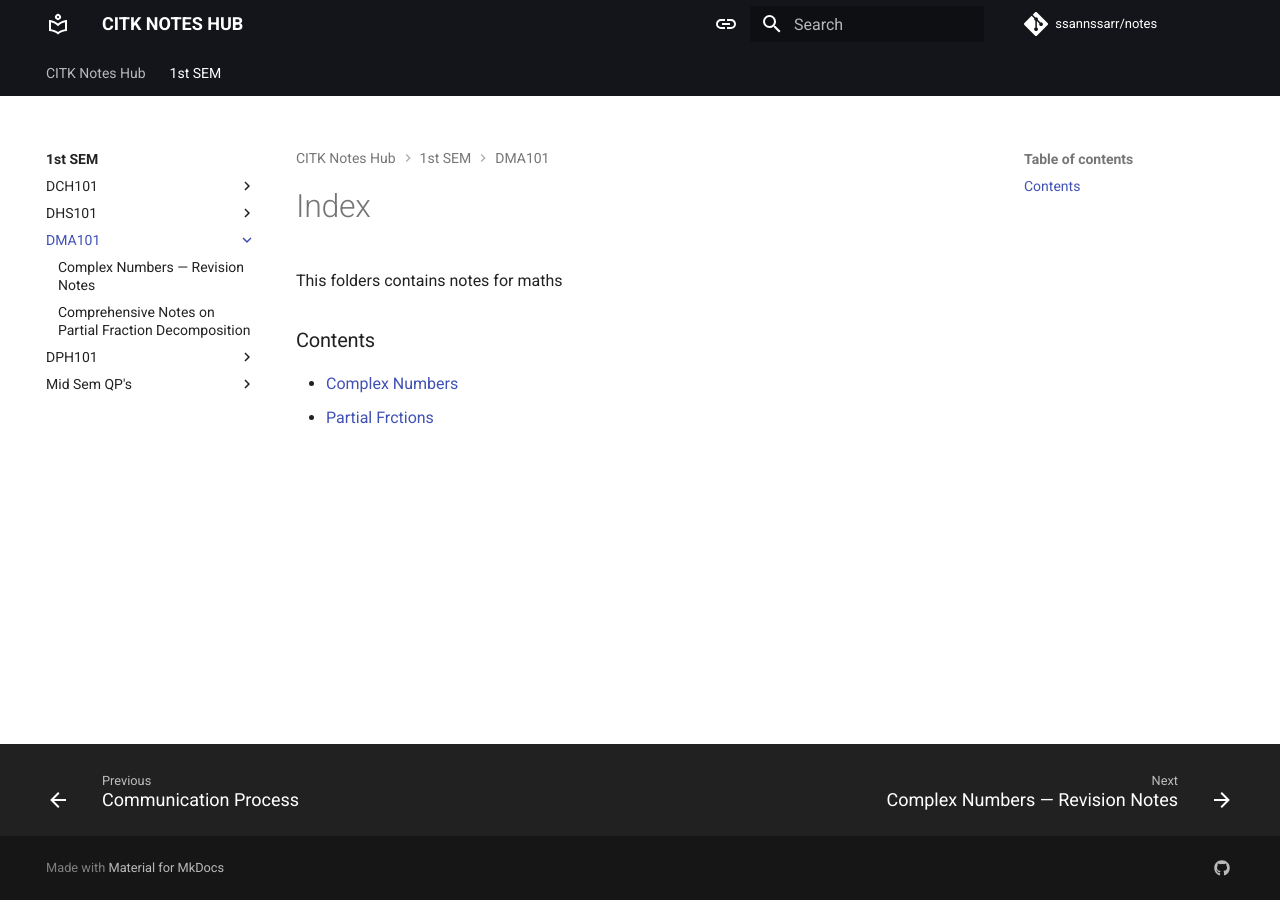
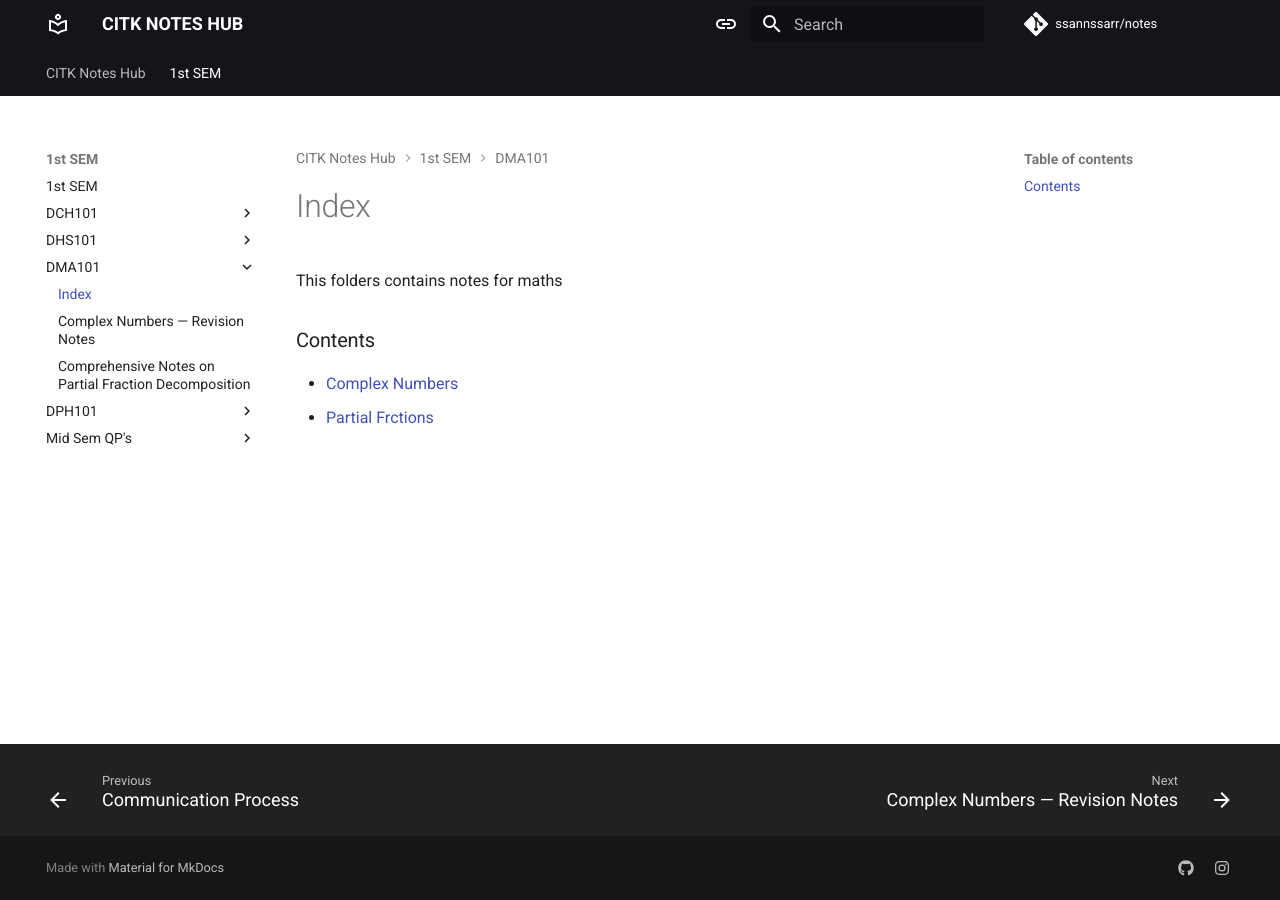
Before and after one commit to ssannssarr/notes, an MkDocs documentation site: the page built from docs/1st SEM/DMA101/README.md, in a window 1280 px wide. Built offline with MkDocs 1.6.1 and Material for MkDocs 9.7.7, drawn with Linux system fonts in a browser that asks for light colours; comment, search, counter and statistics services are not loaded.

Commit message:
feat: Added Instagram social badge

```diff
--- a/mkdocs.yml
+++ b/mkdocs.yml
@@ -11,7 +11,7 @@ theme:
         - search.highlight
         - search.share
         - navigation.instant
-        - navigation.indexes
+        #- navigation.indexes
         - navigation.footer
         #- navigation.sections
         #- navigation.expand
@@ -71,3 +71,5 @@ extra:
     social:
         - icon: fontawesome/brands/github
           link: https://github.com/ssannssarr/notes
+        - icon: fontawesome/brands/instagram
+          link: https://www.instagram.com/ssannssarrai
```
